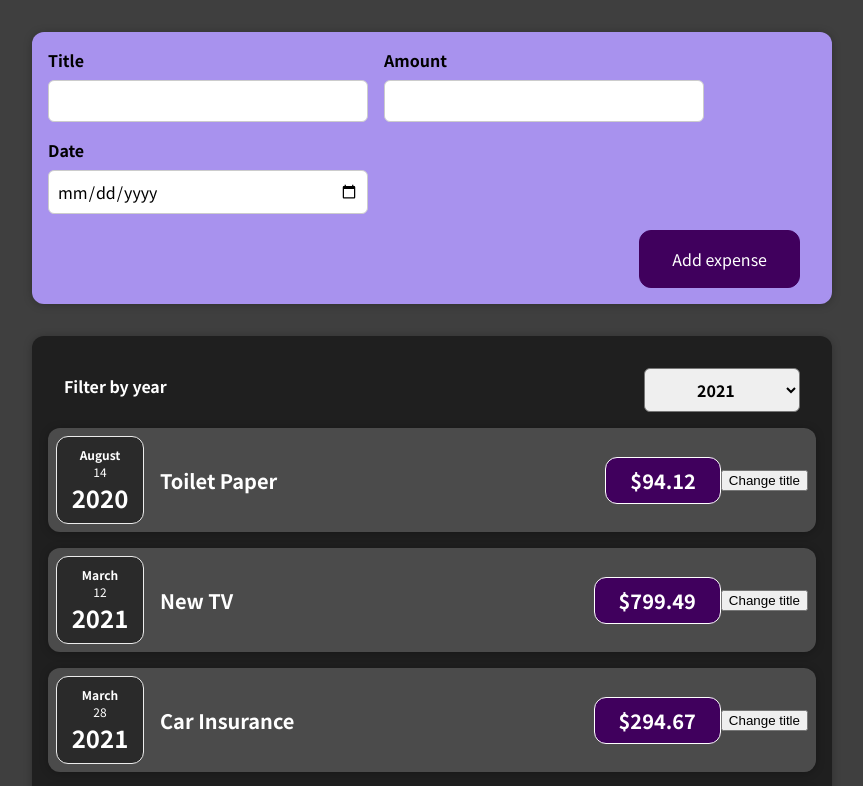
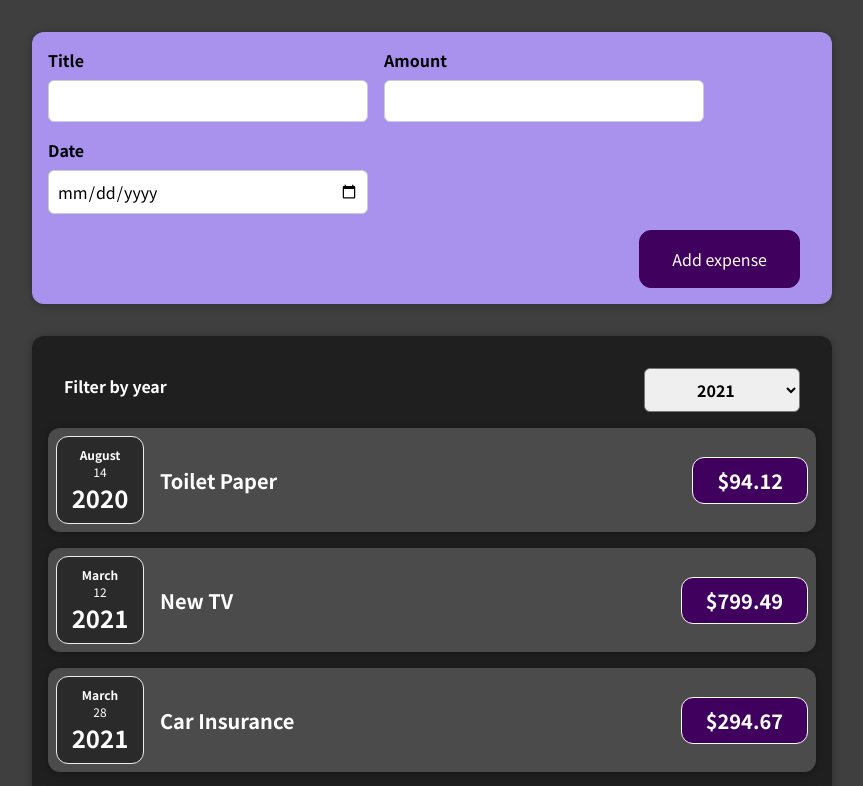
Before and after one commit to Dibss/react-expenses-list, a React (Create React App) app: page / in a window 1280 px wide. Shown: the top 786 px of the page, without its empty margins (208-1071 px from the left). Built offline with nearby package versions, Linux system fonts and the light colour scheme.

Commit message:
moved at the bottom extra code

```diff
--- a/src/components/Expenses/ExpenseItem.js
+++ b/src/components/Expenses/ExpenseItem.js
@@ -1,29 +1,31 @@
-import React, {useState} from "react";
-
 import Card from "../UI/Card";
 import ExpenseDate from "./ExpenseDate";
 import "./css/ExpenseItem.css";
 
 const ExpenseItem = props => {
-
-  // firstValue = current state value, secondValue = function to update the first value
-  const [title, setTitle] = useState(props.title);
-
-  const clickHandler = () => {
-    setTitle('Updated!');
-    console.log(title)
-  }
-
   return (
     <Card className="expense-item">
       <ExpenseDate date={props.date}/>
       <div className="expense-item__description">
-        <h2>{title}</h2>
+        <h2>{props.title}</h2>
         <div className="expense-item__price">${props.amount}</div>
       </div>
-      <button onClick={clickHandler}>Change title</button>
     </Card>
   );
 }
 
 export default ExpenseItem;
+
+
+// EXTRA CODE TO OPTIONALLY INIT TITLE CHANGE
+// import React, {useState} from "react";
+
+// firstValue = current state value, secondValue = function to update the first value
+// const [title, setTitle] = useState(props.title);
+
+// const clickHandler = () => {
+//   setTitle('Updated!');
+//   console.log(title)
+// }
+
+//<button onClick={clickHandler}>Change title</button>
```
Also changed, not shown: 1 other file (tests, documents, lock files or other folders).
